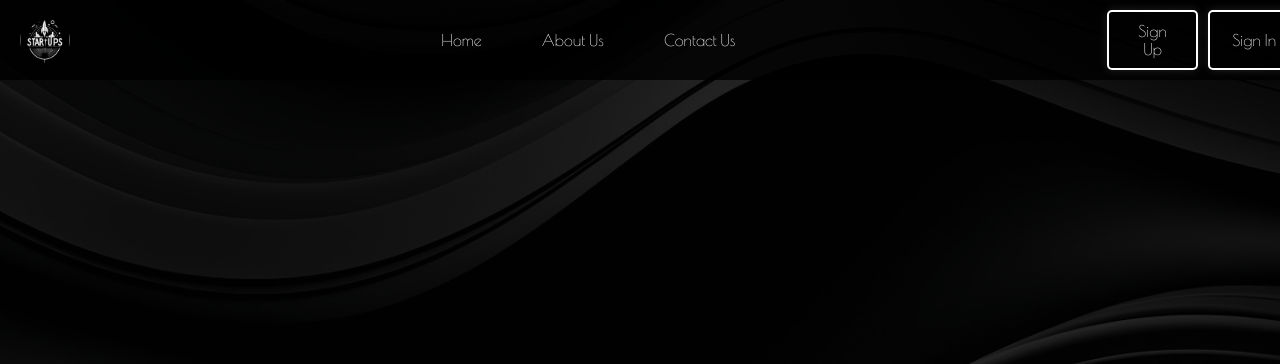
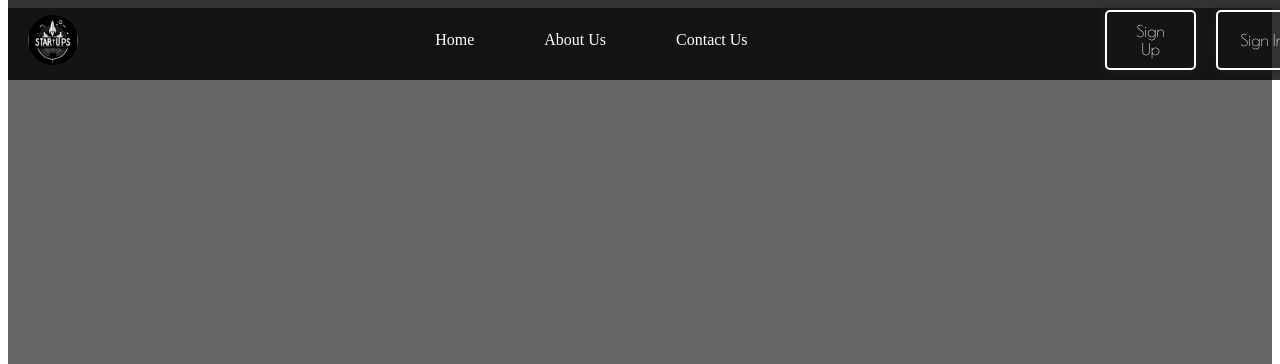
Before and after one commit to Sreelakshmiperanla/landing_page, a plain HTML site: page index.html in a window 1280 px wide. Shown: the top 364 px of the page. Drawn offline with nearby package versions, Linux system fonts and the light colour scheme.

Commit message:
made changes

```diff
--- a/style.css
+++ b/style.css
@@ -1,15 +1,3 @@
-/* Reset default margins and paddings */
-body {
-    margin: 0;
-    padding: 0;
-    font-family: 'Poiret One', cursive; /* Use Poiret One font */
-    background-image: url('background.jpg'); /* Replace with your background image */
-    background-size: cover;
-    background-attachment: fixed;
-    background-position: center;
-    background-repeat: no-repeat;
-}
-
 /* Navbar styling */
 .navbar {
     display: flex;
@@ -36,7 +24,7 @@ body {
     margin: 0;
     padding: 0;
     display: flex;
-    gap: 20px;
+    gap: 30px; /* Increased gap between menu items */
 }
 
 .navbar ul li {
@@ -59,7 +47,7 @@ body {
 
 .buttons {
     display: flex;
-    gap: 10px;
+    gap: 20px; /* Increased gap between buttons */
 }
 
 .buttons button {
@@ -78,6 +66,7 @@ body {
     background-color: white;
     color: black;
 }
+
 
 /* Home section styling */
 .home {
```
